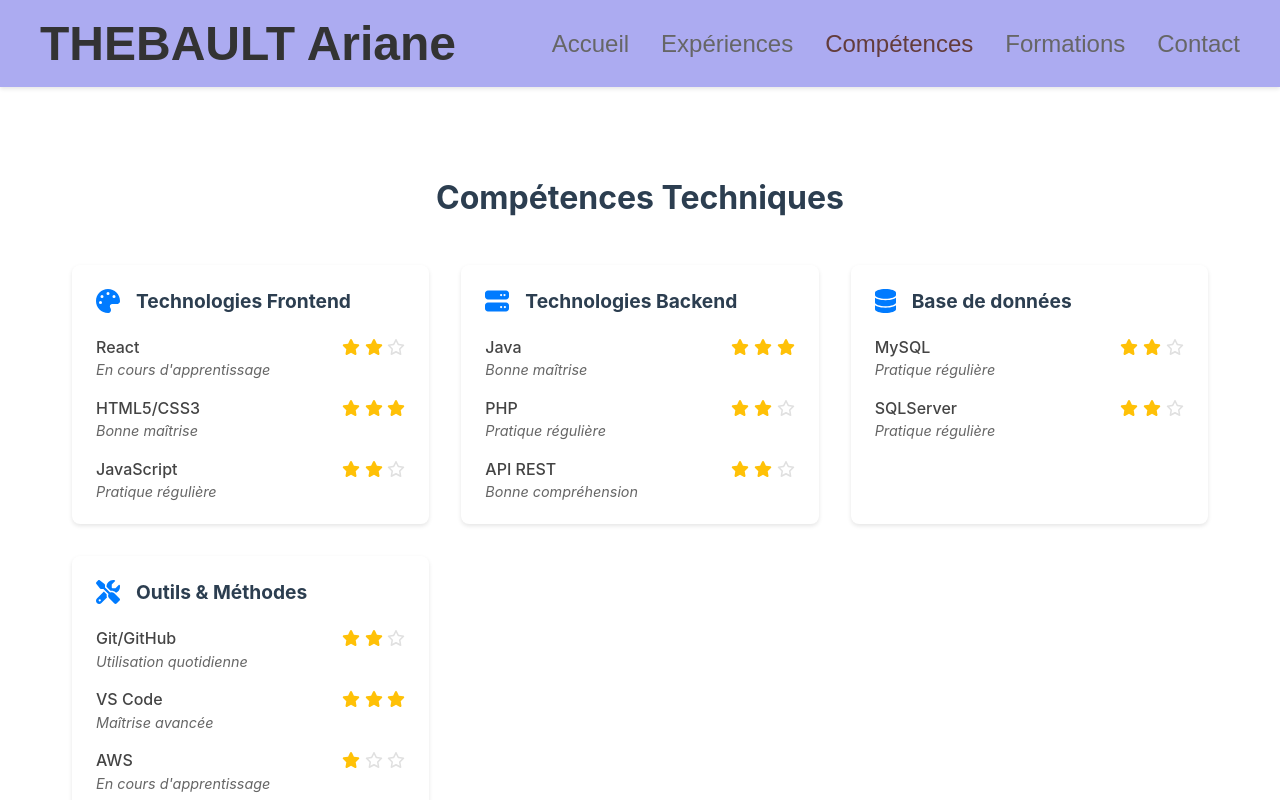
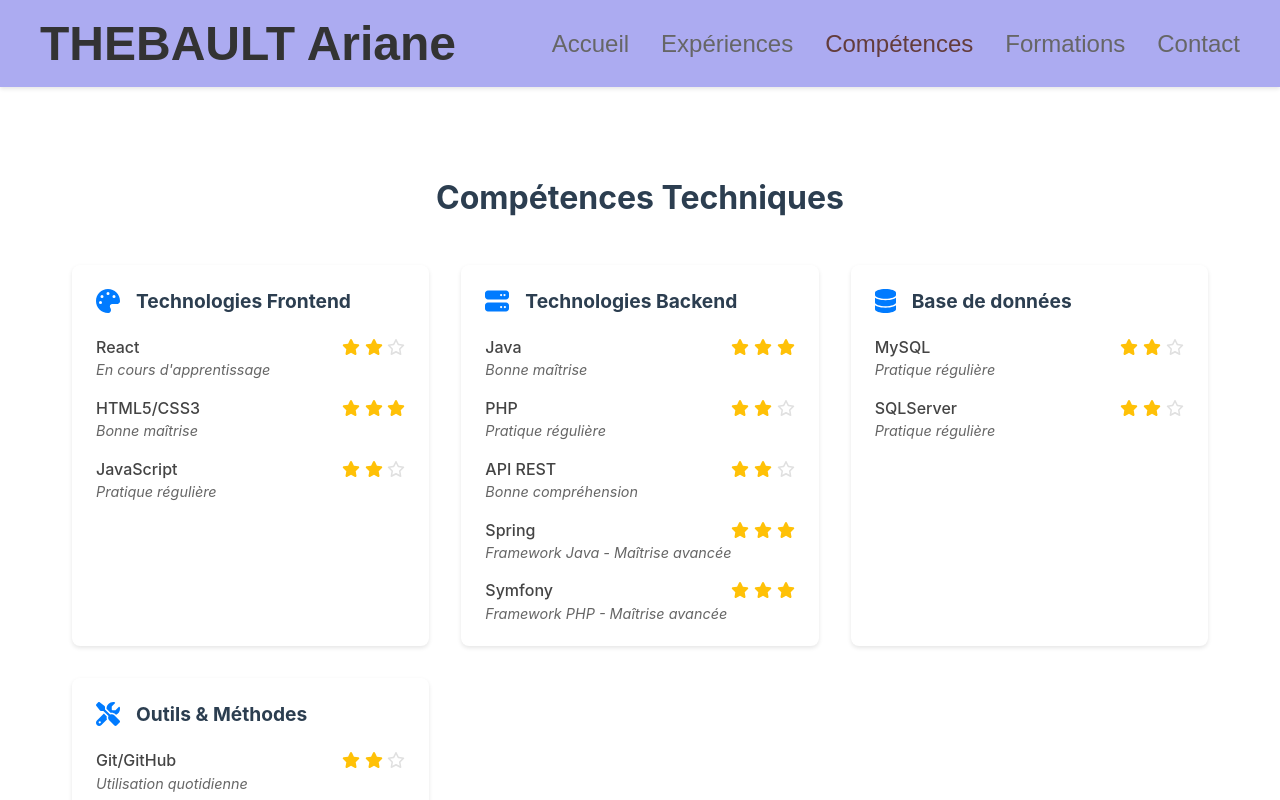
Before and after one commit to ArianeThe/mon-cv, a React (Create React App) app: page /competences in a window 1280 px wide. Shown: the top 800 px of the page. Built offline with nearby package versions, Linux system fonts and the light colour scheme.

Commit message:
maj skills

```diff
--- a/src/components/Skills.js
+++ b/src/components/Skills.js
@@ -45,7 +45,9 @@ function Skills() {
       skills: [
         { name: "Java", level: 3, description: "Bonne maîtrise" },
         { name: "PHP", level: 2, description: "Pratique régulière" },
-        { name: "API REST", level: 2, description: "Bonne compréhension" }
+        { name: "API REST", level: 2, description: "Bonne compréhension" },
+        { name: "Spring", level: 3, description: "Framework Java - Maîtrise avancée" },
+        { name: "Symfony", level: 3, description: "Framework PHP - Maîtrise avancée" }
       ]
     },
     {
```
